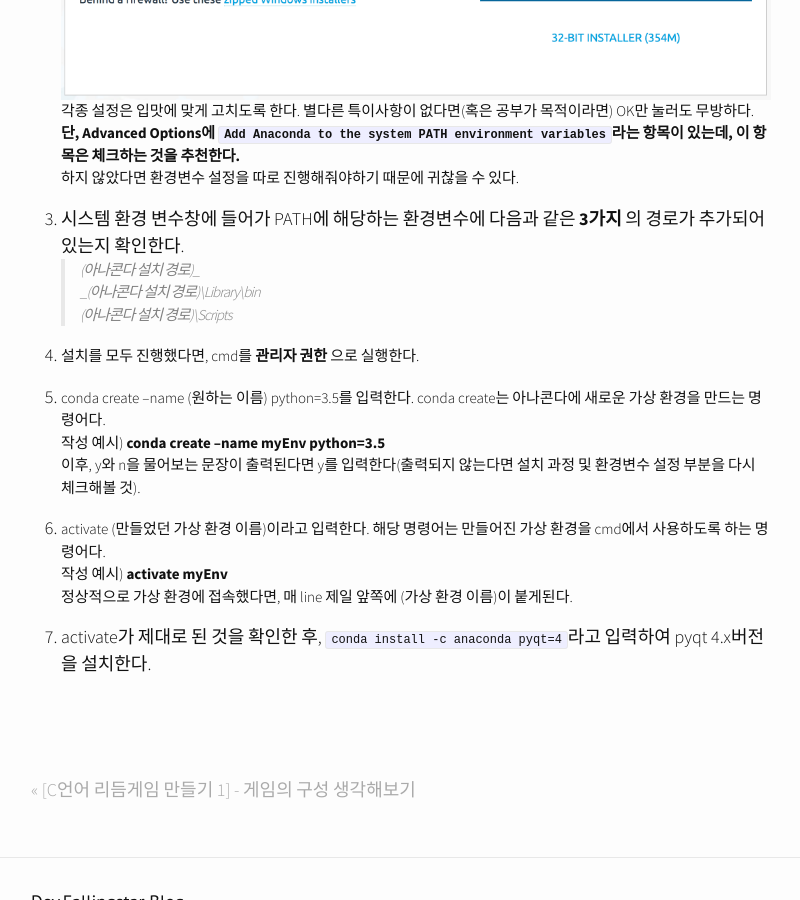
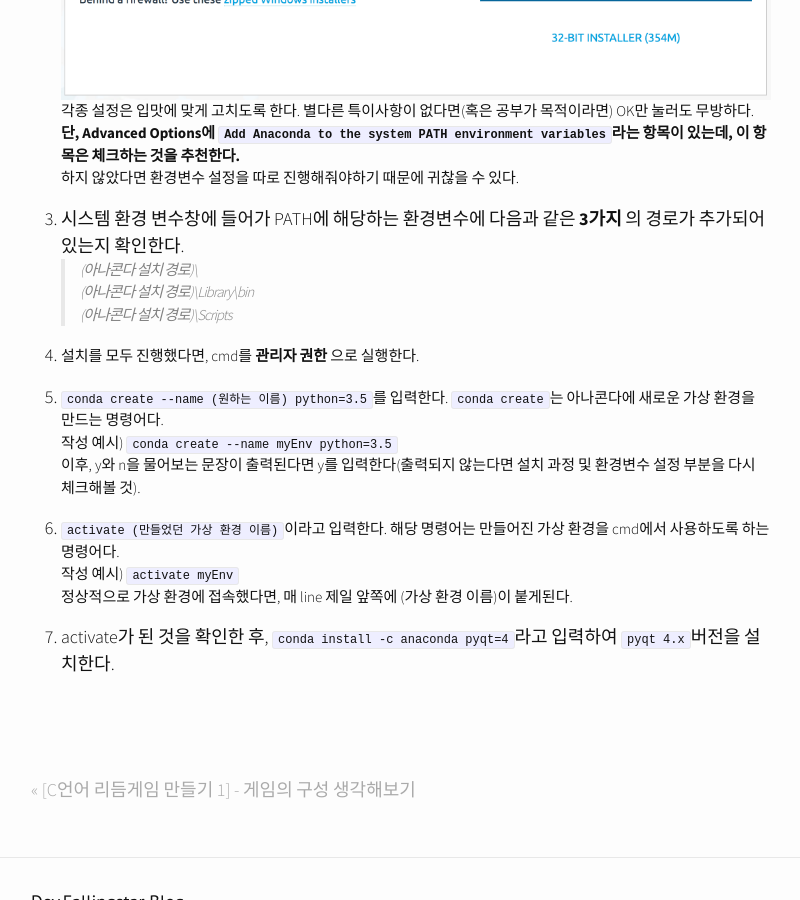
Before and after one commit to devFallingstar/backup-devfallingstar.github.io, a Jekyll site: the page built from _posts/2017-07-02-anacondainstallpython35pyqt4.markdown, in a window 1280 px wide and 900 px high, scrolled down 1212 px. Shown: the whole window, without its empty margins (239-1039 px from the left). Built offline with Jekyll 4.4.1, drawn with Linux system fonts in a browser that asks for light colours; nearby versions of some CDN libraries.

Commit message:
Modify code highlighting syntax

```diff
--- a/_posts/2017-07-02-anacondainstallpython35pyqt4.markdown
+++ b/_posts/2017-07-02-anacondainstallpython35pyqt4.markdown
@@ -22,18 +22,18 @@ categories: ["Development", "Programming", "Python", "Anaconda", "PyQt"]
 하지 않았다면 환경변수 설정을 따로 진행해줘야하기 때문에 귀찮을 수 있다.
 
 3.  시스템 환경 변수창에 들어가 PATH에 해당하는 환경변수에 다음과 같은 **3가지** 의 경로가 추가되어있는지 확인한다.
-> _(아나콘다 설치 경로)\_
-> _(아나콘다 설치 경로)\Library\bin_
-> _(아나콘다 설치 경로)\Scripts_
+> (아나콘다 설치 경로)\
+> (아나콘다 설치 경로)\Library\bin
+> (아나콘다 설치 경로)\Scripts
 
 4.  설치를 모두 진행했다면, cmd를 **관리자 권한** 으로 실행한다.
 
-5.  conda create --name (원하는 이름) python=3.5를 입력한다. conda create는 아나콘다에 새로운 가상 환경을 만드는 명령어다.
-  작성 예시) **conda create --name myEnv python=3.5**
+5.  `conda create --name (원하는 이름) python=3.5`를 입력한다. `conda create`는 아나콘다에 새로운 가상 환경을 만드는 명령어다.
+  작성 예시) `conda create --name myEnv python=3.5`
   이후, y와 n을 물어보는 문장이 출력된다면 y를 입력한다(출력되지 않는다면 설치 과정 및 환경변수 설정 부분을 다시 체크해볼 것).
 
-6.  activate (만들었던 가상 환경 이름)이라고 입력한다. 해당 명령어는 만들어진 가상 환경을 cmd에서 사용하도록 하는 명령어다.
-  작성 예시) **activate myEnv**
+6.  `activate (만들었던 가상 환경 이름)`이라고 입력한다. 해당 명령어는 만들어진 가상 환경을 cmd에서 사용하도록 하는 명령어다.
+  작성 예시) `activate myEnv`
   정상적으로 가상 환경에 접속했다면, 매 line 제일 앞쪽에 (가상 환경 이름)이 붙게된다.
 
-7.  activate가 제대로 된 것을 확인한 후, `conda install -c anaconda pyqt=4`라고 입력하여 pyqt 4.x버전을 설치한다.
+7.  activate가 된 것을 확인한 후, `conda install -c anaconda pyqt=4`라고 입력하여 `pyqt 4.x`버전을 설치한다.
```
